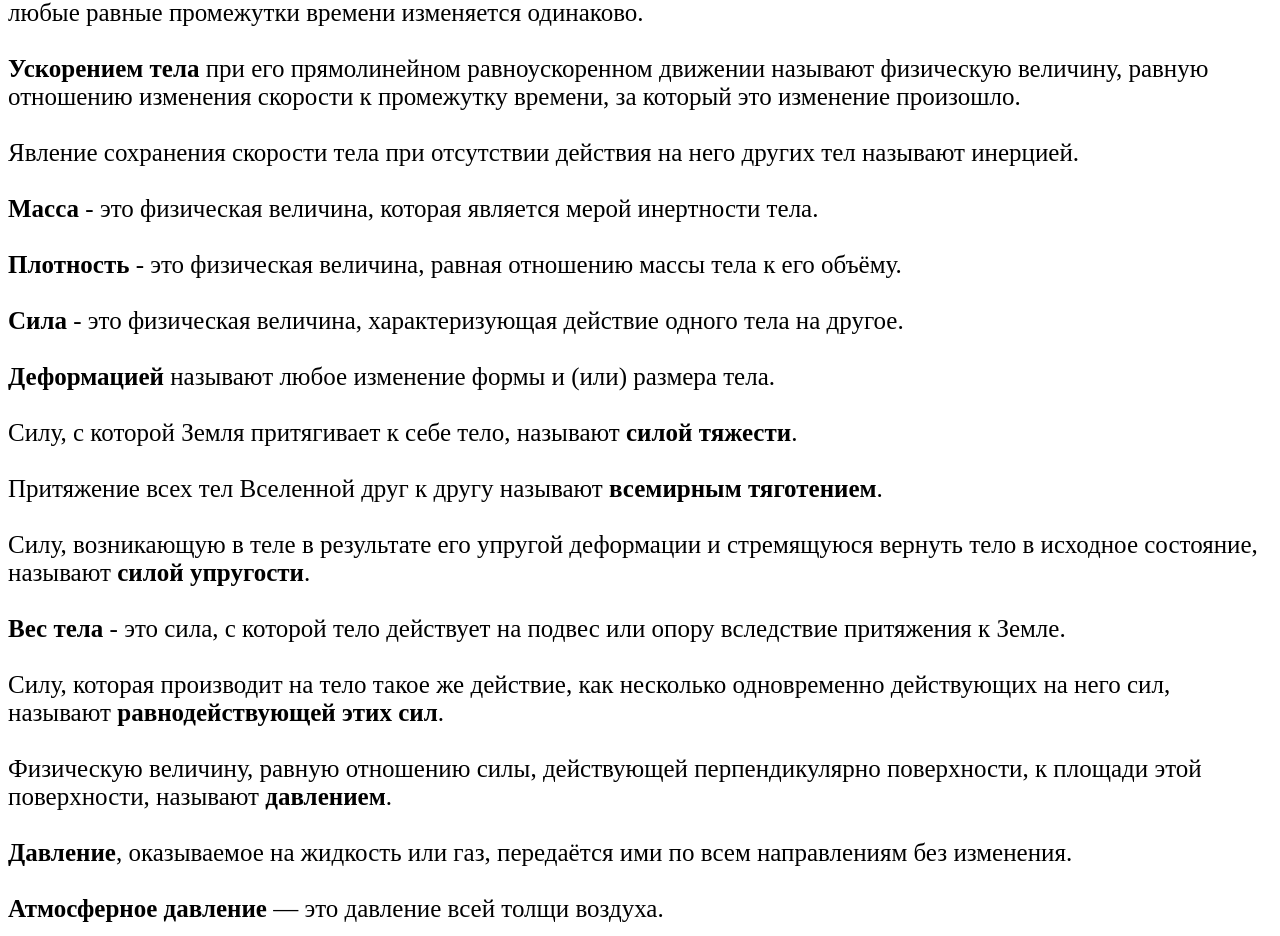
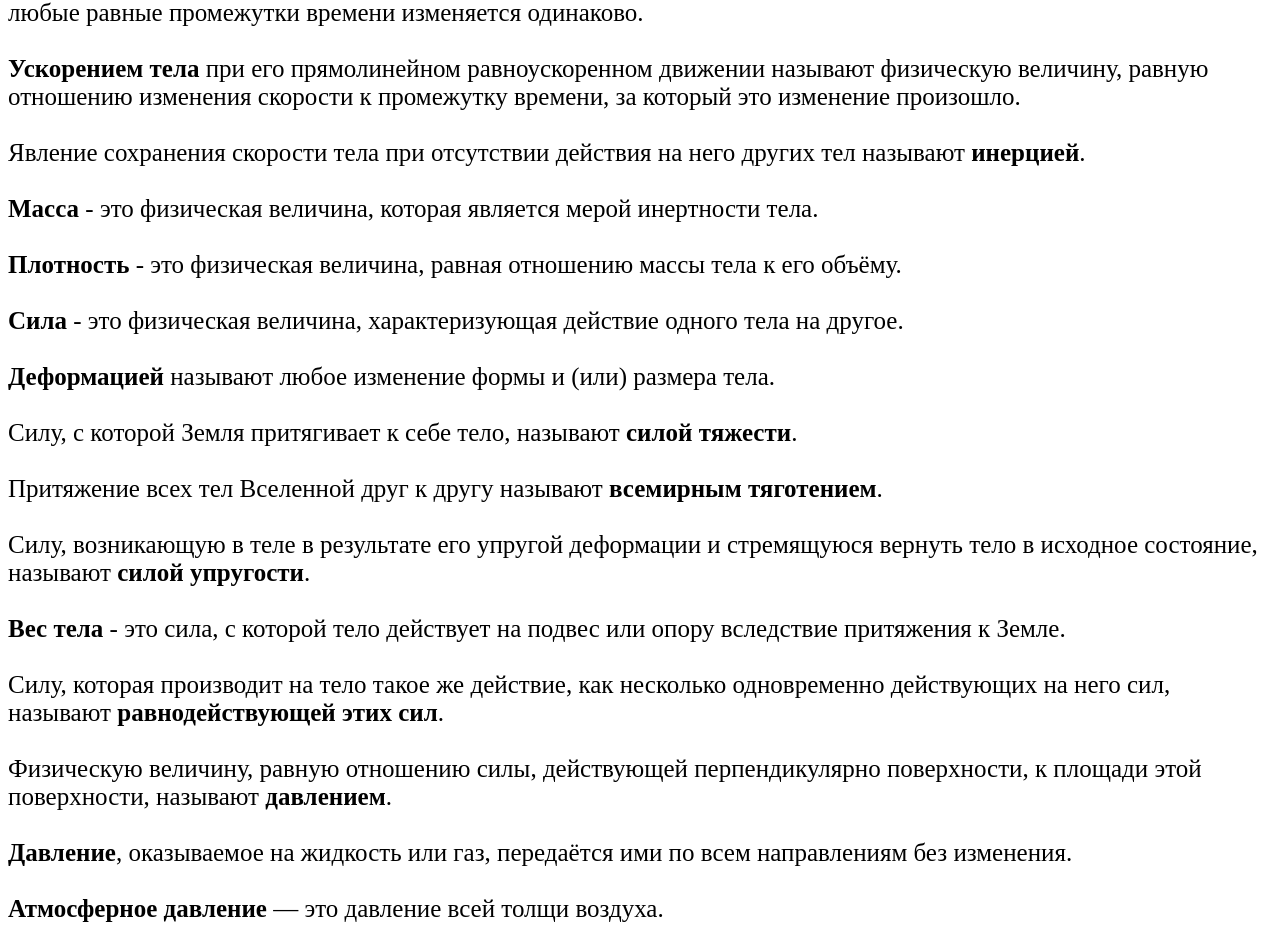
Before and after one commit to monetkarbx/monetkarbx, a plain HTML site: page phopr.html in a window 1280 px wide. Shown: the part 6255-7191 px from the top of the page. Drawn offline with Linux system fonts and the light colour scheme.

Commit message:
Update phopr.html

```diff
--- a/phopr.html
+++ b/phopr.html
@@ -110,7 +110,7 @@
 времени изменяется одинаково.<br><br>
 <b>Ускорением тела</b> при его прямолинейном равноускоренном движении
 называют физическую величину, равную отношению изменения скорости к промежутку времени, за который это изменение произошло.<br><br>
-Явление сохранения скорости тела при отсутствии действия на него других тел называют инерцией.<br><br>
+Явление сохранения скорости тела при отсутствии действия на него других тел называют <b>инерцией</b>.<br><br>
 <b>Масса</b> - это физическая величина, которая является мерой инертности
 тела.<br><br>
 <b>Плотность</b> - это физическая величина, равная отношению массы тела
```
